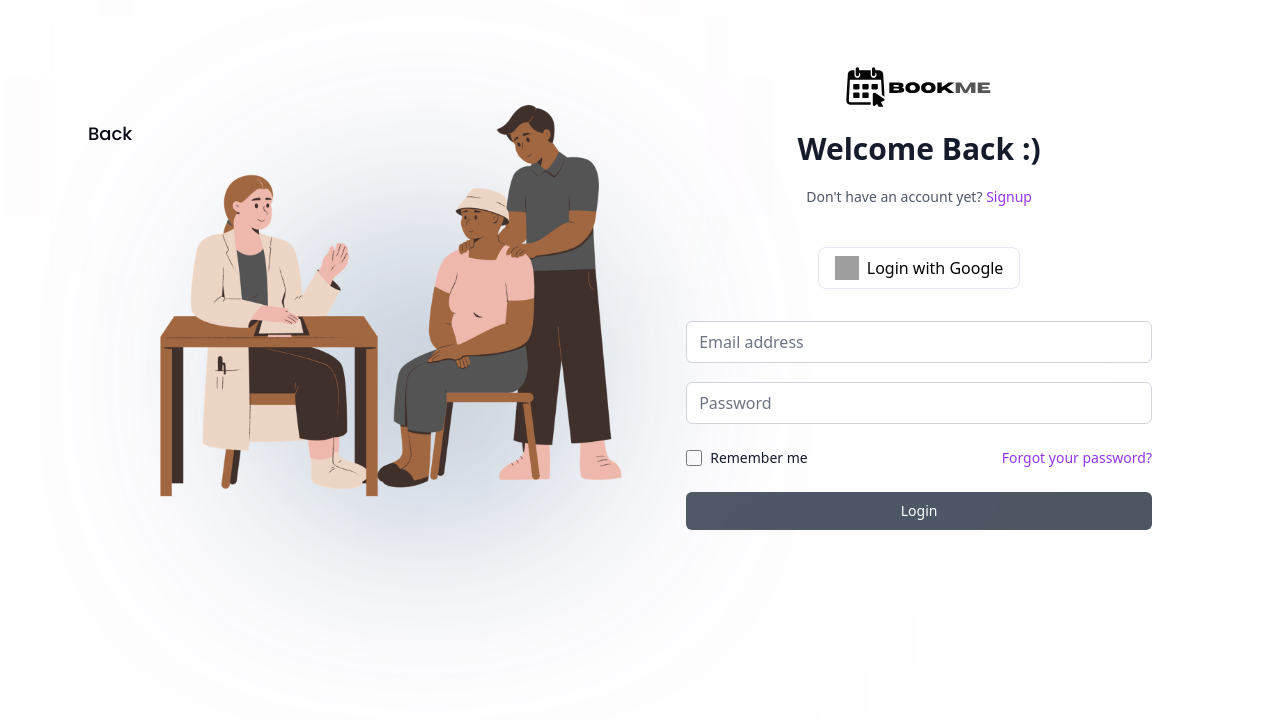
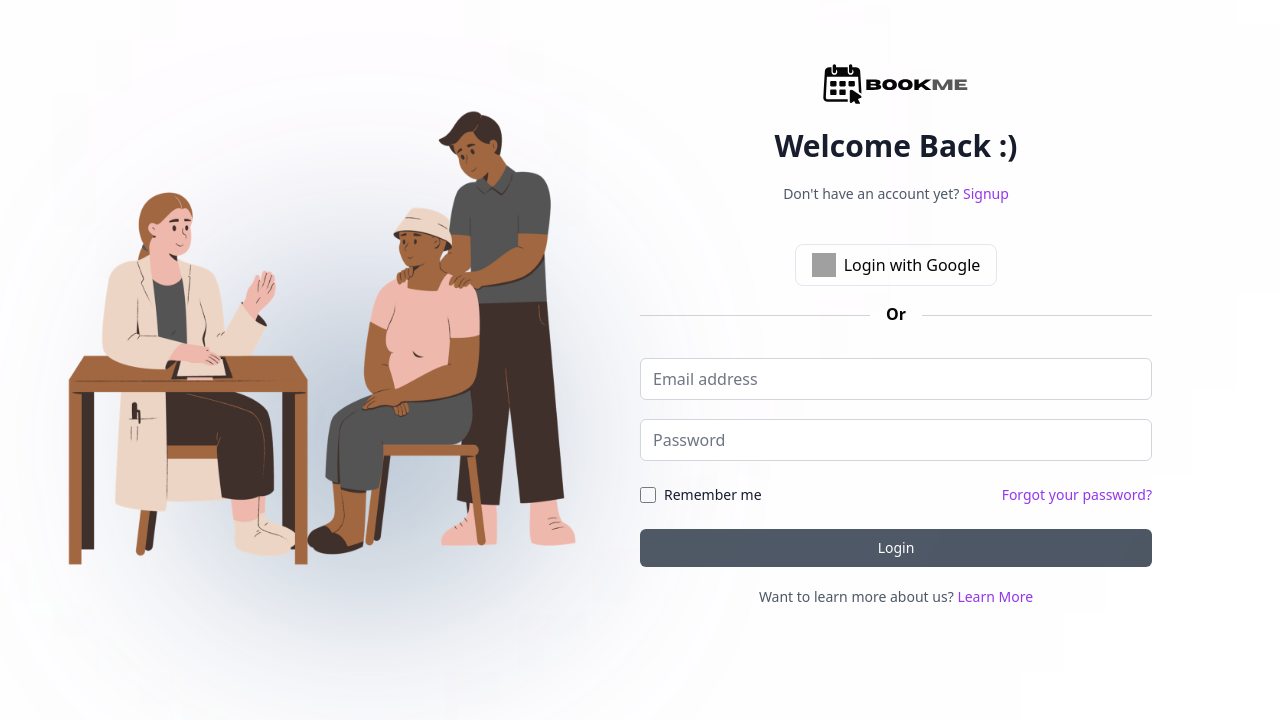
Before and after one commit to jeremyjulesflores/BookMe, a React (Vite) app in the folder bookme_frontend/: page /login in a window 1280 px wide. Shown: the top 720 px of the page. Built offline with nearby package versions, Linux system fonts and the light colour scheme; grey boxes are pictures that could not be loaded.

Commit message:
Update Login and Sign up pages
Instead of back button, Replaced it with a text link

Abstracted Text Link for reusability

Added Separator for Google sign in and email

```diff
--- a/bookme_frontend/src/components/Login-Signup/Header.jsx
+++ b/bookme_frontend/src/components/Login-Signup/Header.jsx
@@ -4,7 +4,10 @@ export default function Header({
     heading,
     paragraph,
     linkName,
-    linkUrl="#"
+    linkUrl="#",
+    paragraph2,
+    linkName2,
+    linkUrl2='#'
 }){
     return(
         <div className="mb-10">
@@ -17,12 +20,18 @@ export default function Header({
             <h2 className="mt-6 text-center text-3xl font-extrabold text-gray-900">
                 {heading}
             </h2>
-            <p className="mt-2 text-center text-sm text-gray-600 mt-5">
+            <p className="text-center text-sm text-gray-600 mt-5">
             {paragraph} {' '}
             <Link to={linkUrl} className="font-medium text-purple-600 hover:text-purple-500">
                 {linkName}
             </Link>
             </p>
+            <p className="text-center text-sm text-gray-600 ">
+            {paragraph2} {' '}
+            <Link to={linkUrl2} className="font-medium text-purple-600 hover:text-purple-500">
+                {linkName2}
+            </Link>
+            </p>
         </div>
     )
 }
--- /dev/null
+++ b/bookme_frontend/src/components/Login-Signup/TextLink.jsx
@@ -0,0 +1,27 @@
+import React from 'react';
+import { Link } from 'react-router-dom';
+import { textLinkFields } from '../../constants';
+
+const TextLink = ({ page }) => {
+  // Find the details for the specified page
+  const linkDetails = textLinkFields.find((field) => field.page === page);
+
+  // Check if details are found
+  if (!linkDetails) {
+    console.error(`Details not found for page: ${page}`);
+    return null; // You can return an appropriate fallback or handle the case
+  }
+
+  const { paragraph, linkName, linkUrl } = linkDetails.details;
+
+  return (
+    <p className="text-center text-sm text-gray-600 mt-5">
+      {paragraph}{' '}
+      <Link to={linkUrl} className="font-medium text-purple-600 hover:text-purple-500">
+        {linkName}
+      </Link>
+    </p>
+  );
+};
+
+export default TextLink;
--- a/bookme_frontend/src/constants/index.js
+++ b/bookme_frontend/src/constants/index.js
@@ -1,4 +1,31 @@
 import {facebook, instagram, linkedin, twitter, star  } from "../assets";
+
+export const textLinkFields=[
+  {
+    page:"Landing",
+    details:{
+      paragraph:"Want to learn more about us?",
+      linkName:"Learn More",
+      linkUrl:"/"
+    }
+  },
+  {
+    page:"Signup",
+    details:{
+      paragraph:"Don't have an account yet?",
+      linkName:"Signup",
+      linkUrl:"/signup"
+    }
+  },
+  {
+    page:"Login",
+    details:{
+      paragraph:"Already have an account?",
+      linkName:"Login",
+      linkUrl:"/login"
+    }
+  }
+]
 
 export const loginFields=[
   {
--- a/bookme_frontend/src/pages/LoginPage.jsx
+++ b/bookme_frontend/src/pages/LoginPage.jsx
@@ -2,23 +2,20 @@ import Header from "../components/Login-Signup/Header"
 import Login from "../components/Login-Signup/Login"
 import styles from "../style"
 import { sample01 } from "../assets"
-import Button from "../components/Button"
 import GoogleLogInButton from "../components/Login-Signup/GoogleLogInButton"
+import TextLink from "../components/Login-Signup/TextLink"
 
 export default function LoginPage(){
     return(
         <div className={`${styles.paddingX} ${styles.flexCenter}`}>
             <div className={`${styles.boxWidth}`}>
-                <div className= {`flex md:flex-row flex-col ${styles.paddingY}`}>
-                        <div>
-                            {/* Back Button */}
-                            <Button styles={`mt-10 bg-transparent`} text ={'Back'} link={'/'}/>
-                        </div>
+
+                <div className= {`flex md:flex-row flex-col mt-15 ${styles.paddingY}`}>
+
                     <div className={`flex-1 flex-col ${styles.flexCenter} md:my-0  my-10 relative`}>
 
 
                         <img src={sample01} alt="sample" className="  w-[50%] h-[100%] relative z-[5] md:w-[100%]" />
-
                         {/* gradient start */}
                         <div className="absolute z-[0] w-[40%] h-[35%] top-0 pink__gradient" />
                         <div className="absolute z-[1] w-[80%] h-[80%] rounded-full white__gradient bottom-40" />
@@ -37,8 +34,19 @@ export default function LoginPage(){
                         <div className={`${styles.flexCenter} mt-4`}>
                             <GoogleLogInButton />
                         </div>
+                        {/*Separator between social media sign in and email sign in */}
+                        <div
+                            class="my-4 flex items-center before:mt-0.5 before:flex-1 before:border-t before:border-neutral-300 after:mt-0.5 after:flex-1 after:border-t after:border-neutral-300">
+                            <p
+                            class="mx-4 mb-0 text-center font-semibold">
+                            Or
+                            </p>
+                        </div>
                         <Login />
-
+                        {/* Button Back to Landing page */}
+                        <TextLink
+                            page="Landing"
+                        />
                         </div>
                     </div>
                 </div>
--- a/bookme_frontend/src/pages/SignUpPage.jsx
+++ b/bookme_frontend/src/pages/SignUpPage.jsx
@@ -2,17 +2,14 @@ import Header from "../components/Login-Signup/Header"
 import styles from "../style"
 import { sample02 } from "../assets"
 import Signup from "../components/Login-Signup/Signup"
-import Button from "../components/Button"
+import TextLink from "../components/Login-Signup/TextLink"
+
 
 export default function SignUpPage(){
     return(
         <div className={`${styles.paddingX} ${styles.flexCenter}`}>
             <div className={`${styles.boxWidth}`}>
                 <div className= {`flex md:flex-row flex-col ${styles.paddingY}`}>
-                        <div>
-                            {/* Back Button */}
-                            <Button styles={`mt-10 bg-transparent`} text ={'Back'} link={'/'}/>
-                        </div>
                     <div className={`flex-1 flex ${styles.flexCenter} md:my-0 my-10 relative`}>
 
                         <img src={sample02} alt="sample" className="  w-[50%] h-[100%] relative z-[5] md:w-[100%]" />
@@ -33,6 +30,10 @@ export default function SignUpPage(){
                                 linkUrl="/login"
                             />
                         <Signup/>
+                        {/* Button Back to Landing page */}
+                        <TextLink
+                            page="Landing"
+                        />
                         </div>
                     </div>
                 </div>
```
